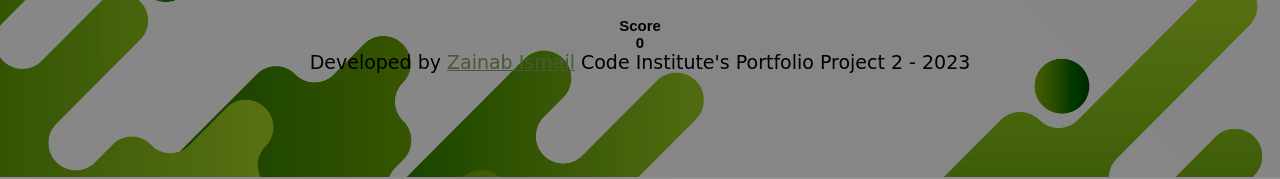
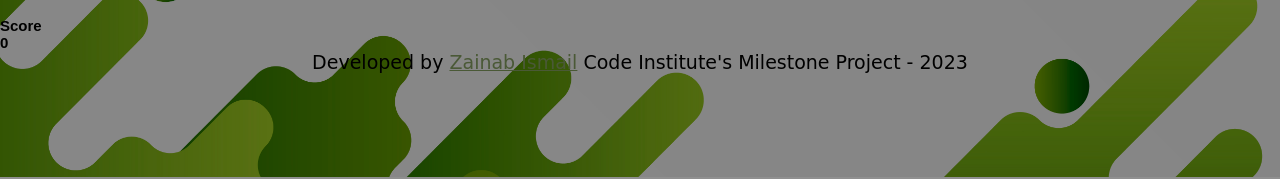
Before and after one commit to zaicodes/whack-a-mole, a plain HTML site: page index.html in a window 1280 px wide. Shown: the part 573-752 px from the top of the page. Drawn offline with Linux system fonts and the light colour scheme; a web font is replaced by a local one.

Commit message:
Added a comment to scoreboard section

```diff
--- a/index.html
+++ b/index.html
@@ -157,7 +157,9 @@
           </div>
         </div>
       </section>
-      <section class="score" id="score">
+
+      <!-- ScoreBoard -->
+      <section class="score-board" id="score">
         <h2>Score</h2>
         <h2>0</h2>
       </section>
@@ -171,7 +173,7 @@
       <p>
         Developed by
         <a href="https://github.com/zaicodes">Zainab Ismail</a> Code Institute's
-        Portfolio Project 2 - 2023
+        Milestone Project - 2023
       </p>
     </footer>
 
```
